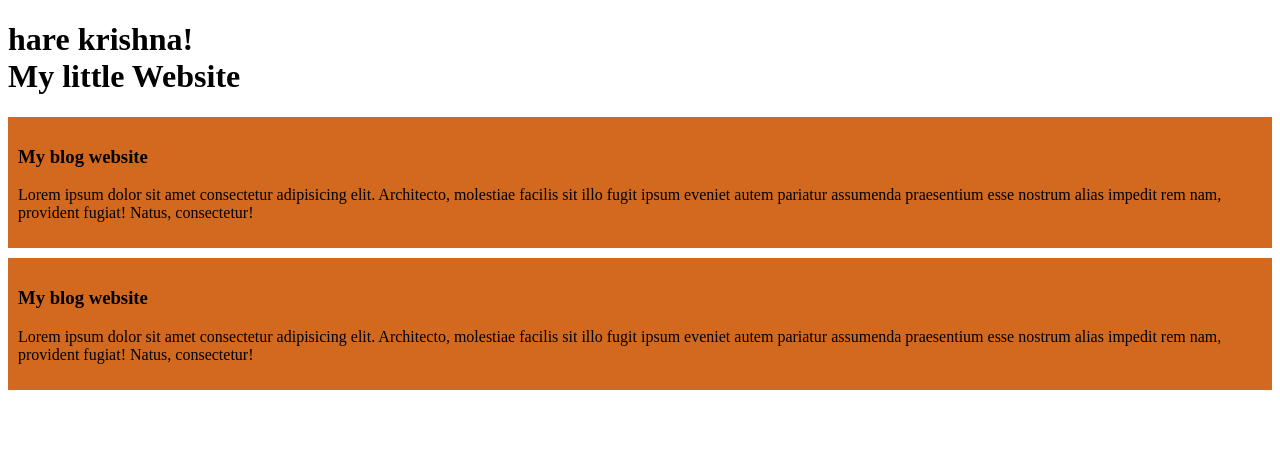
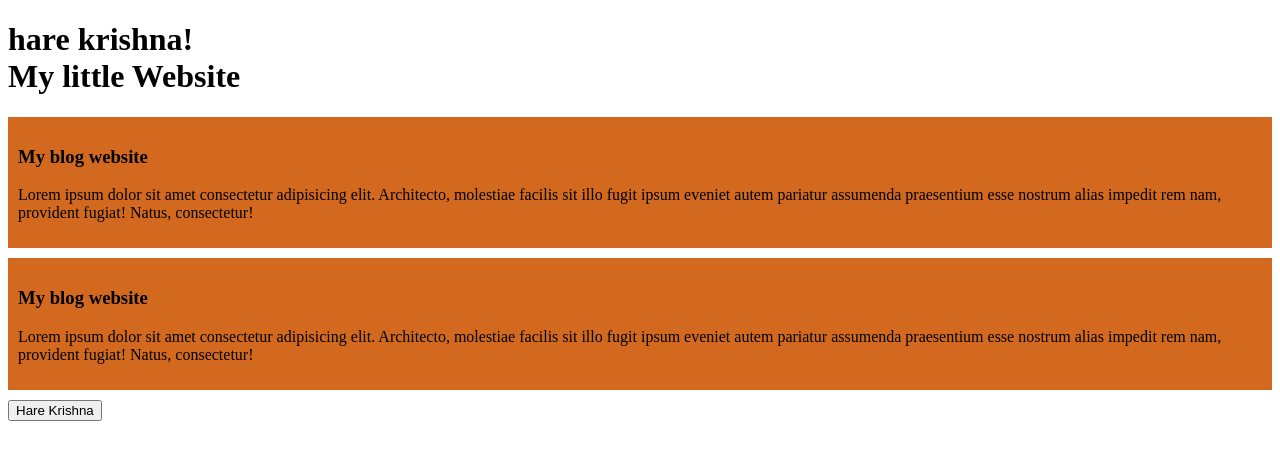
Before and after one commit to JoyRudraPaul/My-Third-GitHub-repo, a plain HTML site: page index.html in a window 1280 px wide. Drawn offline with Linux system fonts and the light colour scheme.

Commit message:
latest commit

```diff
--- a/index.html
+++ b/index.html
@@ -19,5 +19,6 @@
         <h3>My blog website</h3>
         <p>Lorem ipsum dolor sit amet consectetur adipisicing elit. Architecto, molestiae facilis sit illo fugit ipsum eveniet autem pariatur assumenda praesentium esse nostrum alias impedit rem nam, provident fugiat! Natus, consectetur!</p>
     </div>
+    <button>Hare Krishna</button>
 </body>
 </html>
```
